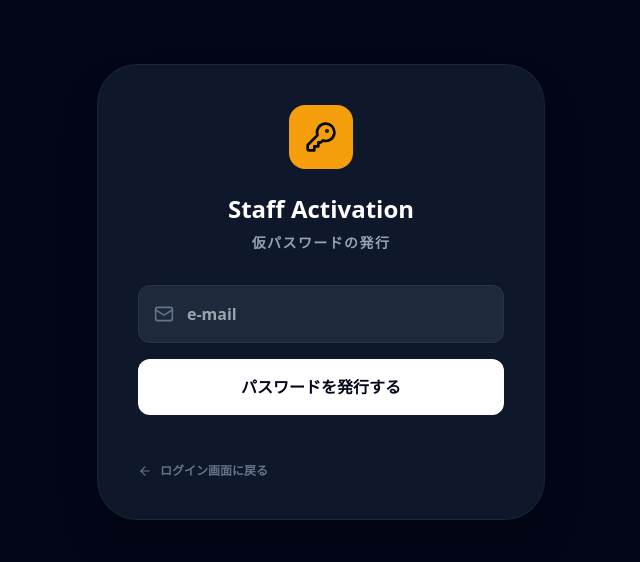
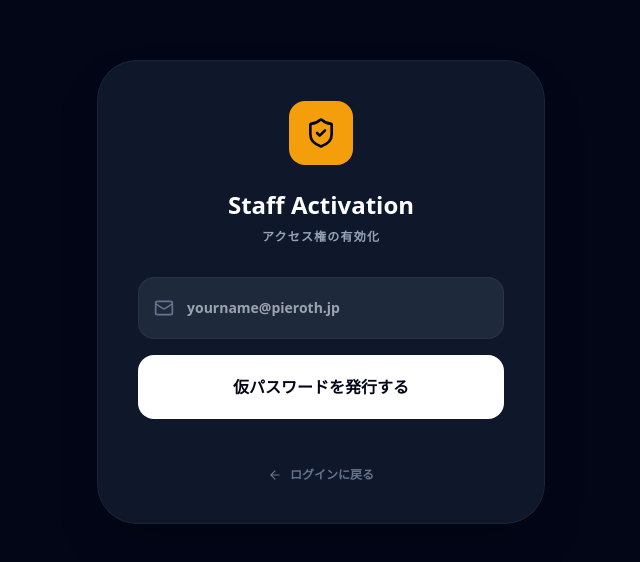
Before and after one commit to takatam-cyber/my-wine-menu, a Next.js app: page /admin/register in a window 1280 px wide. Shown: the part 108-670 px from the top of the page, without its empty margins (319-959 px from the left). Built offline with nearby package versions, Linux system fonts and the light colour scheme.

Commit message:
Update page.tsx

```diff
--- a/app/admin/register/page.tsx
+++ b/app/admin/register/page.tsx
@@ -1,46 +1,66 @@
+// app/admin/register/page.tsx
 "use client";
 export const runtime = 'edge';
-import { useState } from 'react';
-import { useRouter } from 'next/navigation';
-import { KeyRound, Mail, Loader2, ArrowLeft } from 'lucide-react';
+import React, { useState } from 'react';
+import { KeyRound, Mail, Loader2, ArrowLeft, ShieldCheck } from 'lucide-react';
 
 export default function RegisterPage() {
   const [email, setEmail] = useState('');
   const [loading, setLoading] = useState(false);
-  const [msg, setMsg] = useState('');
-  const router = useRouter();
+  const [msg, setMsg] = useState<{type: 'info' | 'error', text: string} | null>(null);
+
+  const handleGoToLogin = () => {
+    if (typeof window !== 'undefined') window.location.href = '/admin/login';
+  };
 
   const handleRequest = async (e: React.FormEvent) => {
     e.preventDefault();
     setLoading(true);
+    setMsg(null);
+
+    if (!email.toLowerCase().endsWith("@pieroth.jp")) {
+      setMsg({ type: 'error', text: 'ピーロート・ジャパン社員専用ドメイン（@pieroth.jp）のみ有効化できます。' });
+      setLoading(false);
+      return;
+    }
+
     try {
-      const res = await fetch('/api/auth/register', { method: 'POST', body: JSON.stringify({ email }) });
+      const res = await fetch('/api/auth/register', {
+        method: 'POST',
+        body: JSON.stringify({ email: email.toLowerCase().trim() })
+      });
       const data = await res.json();
-      setMsg(data.message || data.error);
-    } catch { setMsg('通信エラーが発生しました'); }
-    setLoading(false);
+      if (res.ok) {
+        setMsg({ type: 'info', text: '仮パスワードをメールで送信しました。' });
+      } else {
+        setMsg({ type: 'error', text: data.error || '失敗しました。' });
+      }
+    } catch { setMsg({ type: 'error', text: '通信エラー' }); }
+    finally { setLoading(false); }
   };
 
   return (
     <div className="min-h-screen bg-slate-950 flex items-center justify-center p-6 text-white font-sans">
       <div className="max-w-md w-full space-y-8 bg-slate-900 p-10 rounded-[2.5rem] shadow-2xl border border-white/5">
         <div className="text-center">
-          <div className="bg-amber-500 w-16 h-16 rounded-2xl flex items-center justify-center mx-auto mb-6"><KeyRound size={32} className="text-slate-950" /></div>
+          <div className="bg-amber-500 w-16 h-16 rounded-2xl flex items-center justify-center mx-auto mb-6"><ShieldCheck size={32} className="text-slate-950" /></div>
           <h1 className="text-2xl font-black">Staff Activation</h1>
-          <p className="text-slate-400 text-sm font-bold uppercase tracking-widest mt-2">仮パスワードの発行</p>
+          <p className="text-slate-400 text-xs font-bold mt-2 uppercase tracking-widest">アクセス権の有効化</p>
         </div>
         <form onSubmit={handleRequest} className="space-y-4">
           <div className="relative">
             <Mail className="absolute left-4 top-1/2 -translate-y-1/2 text-slate-500" size={20} />
-            <input type="email" required placeholder="e-mail" className="w-full p-4 pl-12 bg-slate-800 rounded-xl border border-white/5 focus:border-amber-500 outline-none font-bold" value={email} onChange={e => setEmail(e.target.value)} />
+            <input type="email" required placeholder="yourname@pieroth.jp" className="w-full p-5 pl-12 bg-slate-800 rounded-2xl border border-white/5 focus:border-amber-500 outline-none font-bold text-sm" value={email} onChange={e => setEmail(e.target.value)} />
           </div>
-          <button type="submit" disabled={loading} className="w-full py-4 bg-white text-slate-950 rounded-xl font-black flex items-center justify-center gap-2 hover:bg-amber-500 transition-all">
-            {loading ? <Loader2 className="animate-spin" /> : "パスワードを発行する"}
+          <button type="submit" disabled={loading} className="w-full py-5 bg-white text-slate-950 rounded-2xl font-black flex items-center justify-center gap-2 hover:bg-amber-500 transition-all disabled:opacity-50">
+            {loading ? <Loader2 className="animate-spin" size={24} /> : "仮パスワードを発行する"}
           </button>
         </form>
-        {msg && <div className="p-4 bg-slate-800 rounded-xl text-center text-xs font-bold border border-white/5 text-amber-500">{msg}</div>}
-        <div className="text-center pt-4"><button onClick={() => router.push('/admin/login')} className="text-slate-500 hover:text-white text-xs font-bold flex items-center justify-center gap-2"><ArrowLeft size={14}/> ログイン画面に戻る</button></div>
+        {msg && <div className={`p-5 rounded-2xl text-center text-xs font-bold border ${msg.type === 'info' ? 'bg-amber-500/10 text-amber-500 border-amber-500/20' : 'bg-red-500/10 text-red-500 border-red-500/20'}`}>{msg.text}</div>}
+        <div className="text-center pt-4"><button onClick={handleGoToLogin} className="text-slate-500 hover:text-white text-xs font-bold flex items-center justify-center gap-2 mx-auto transition-colors"><ArrowLeft size={14}/> ログインに戻る</button></div>
       </div>
     </div>
   );
 }
+
+export const App = RegisterPage;
```
